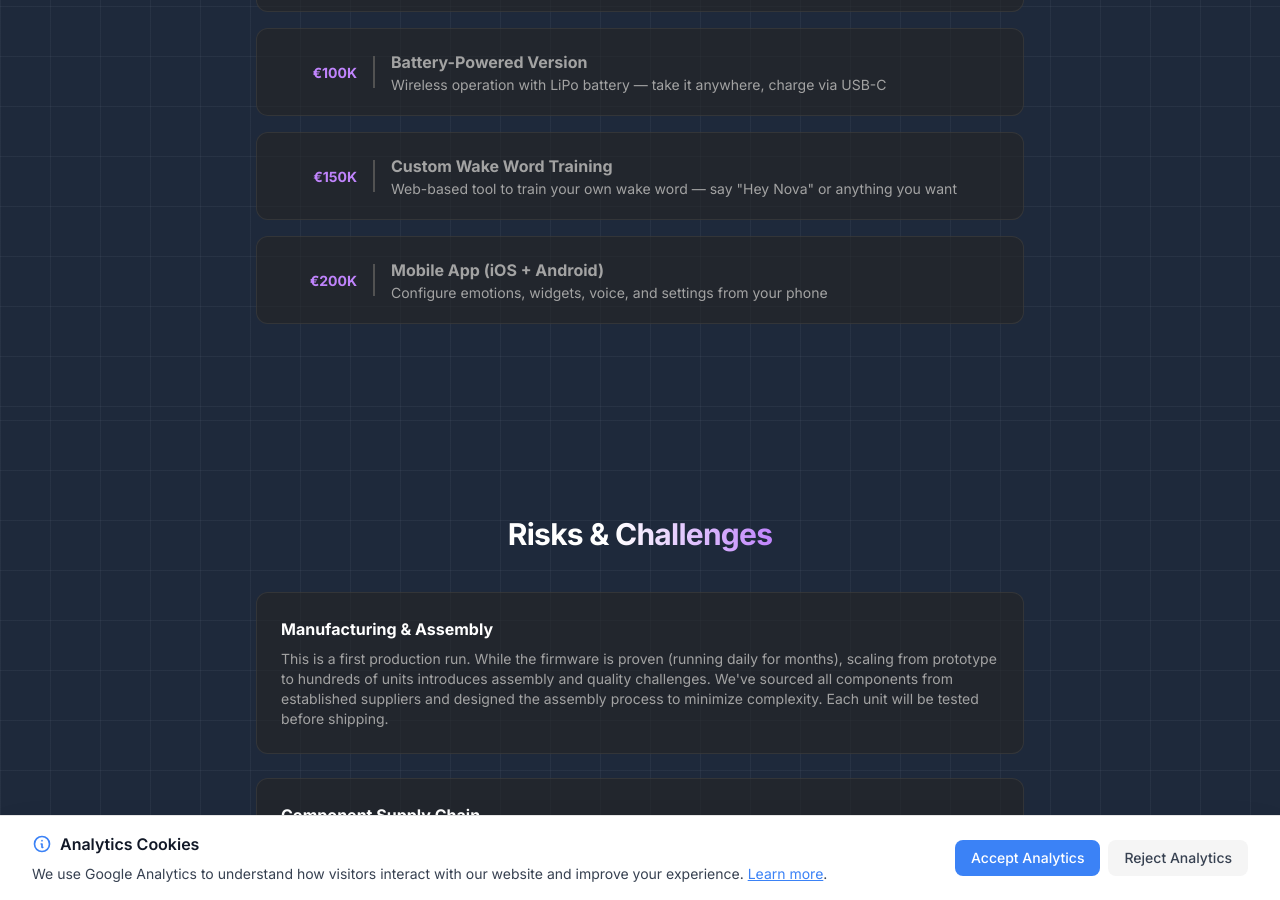
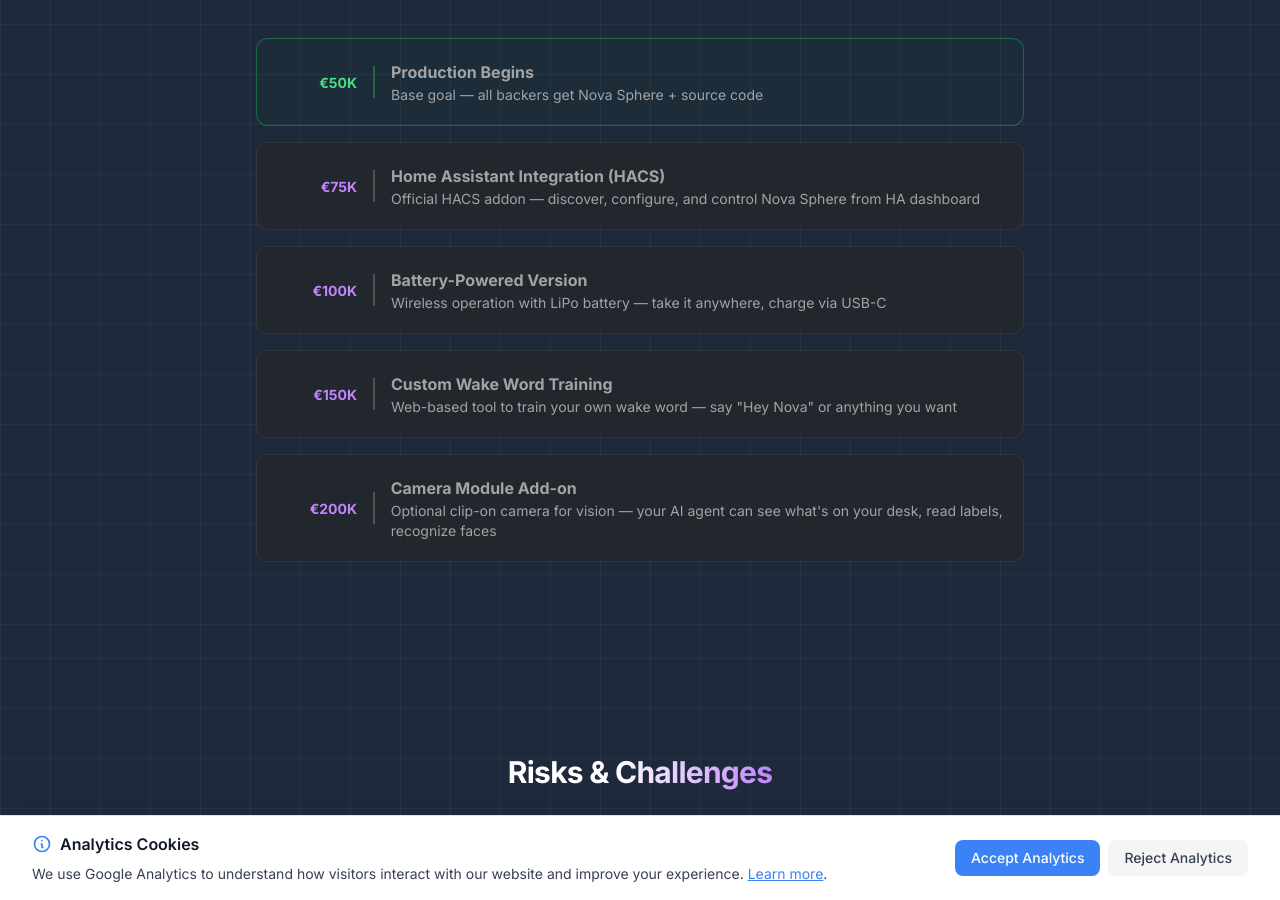
Before and after one commit to angeldimitrov/angeldimitrov.github.io, a Jekyll site: the page built from nova-sphere.html, in a window 1280 px wide and 900 px high, scrolled down 14365 px. Built offline with Jekyll 4.4.1, drawn with Linux system fonts in a browser that asks for light colours; some of the changed text lies outside the part shown.

Commit message:
feat(nova-sphere): add web app building block, replace €200K stretch goal
- Add 10th building-block card "Control from your phone" promoting the
  built-in web dashboard at nova.local (emotions, widgets, volume, weather, voice)
- Replace €200K stretch goal from "Mobile App" to "Camera Module Add-on"
  since the web app already exists in the firmware

Co-Authored-By: Claude Opus 4.6 <noreply@anthropic.com>

```diff
--- a/nova-sphere.html
+++ b/nova-sphere.html
@@ -145,6 +145,15 @@ image: /assets/images/nova-sphere/hero-happy.jpg
         </div>
         <h3 class="text-base font-bold text-neutral-900 mb-1">Flash firmware over WiFi</h3>
         <p class="text-neutral-500 text-sm">OTA updates via API or MCP. Your agent can even update its own firmware. Full source code included — fork and modify anything.</p>
+      </div>
+
+      <!-- Web App -->
+      <div class="card p-5">
+        <div class="w-9 h-9 rounded-lg bg-purple-100 flex items-center justify-center mb-3">
+          <svg xmlns="http://www.w3.org/2000/svg" fill="none" viewBox="0 0 24 24" stroke-width="1.5" stroke="currentColor" class="w-5 h-5 text-purple-600"><path stroke-linecap="round" stroke-linejoin="round" d="M10.5 1.5H8.25A2.25 2.25 0 0 0 6 3.75v16.5a2.25 2.25 0 0 0 2.25 2.25h7.5A2.25 2.25 0 0 0 18 20.25V3.75a2.25 2.25 0 0 0-2.25-2.25H13.5m-3 0V3h3V1.5m-3 0h3m-3 18.75h3" /></svg>
+        </div>
+        <h3 class="text-base font-bold text-neutral-900 mb-1">Control from your phone</h3>
+        <p class="text-neutral-500 text-sm">Built-in web dashboard at nova.local — set emotions, push widgets, adjust volume, test weather, trigger voice. Works on any phone browser.</p>
       </div>
 
       <!-- Open -->
@@ -915,8 +924,8 @@ image: /assets/images/nova-sphere/hero-happy.jpg
           </div>
           <div class="w-0.5 h-8 bg-neutral-600"></div>
           <div>
-            <p class="text-white font-bold">Mobile App (iOS + Android)</p>
-            <p class="text-neutral-400 text-sm">Configure emotions, widgets, voice, and settings from your phone</p>
+            <p class="text-white font-bold">Camera Module Add-on</p>
+            <p class="text-neutral-400 text-sm">Optional clip-on camera for vision — your AI agent can see what's on your desk, read labels, recognize faces</p>
           </div>
         </div>
       </div>
```
